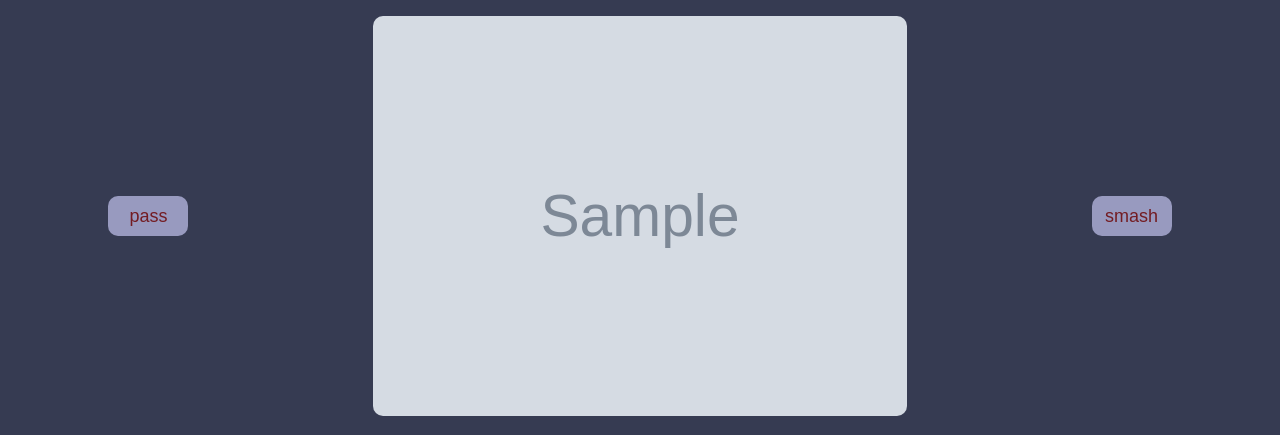
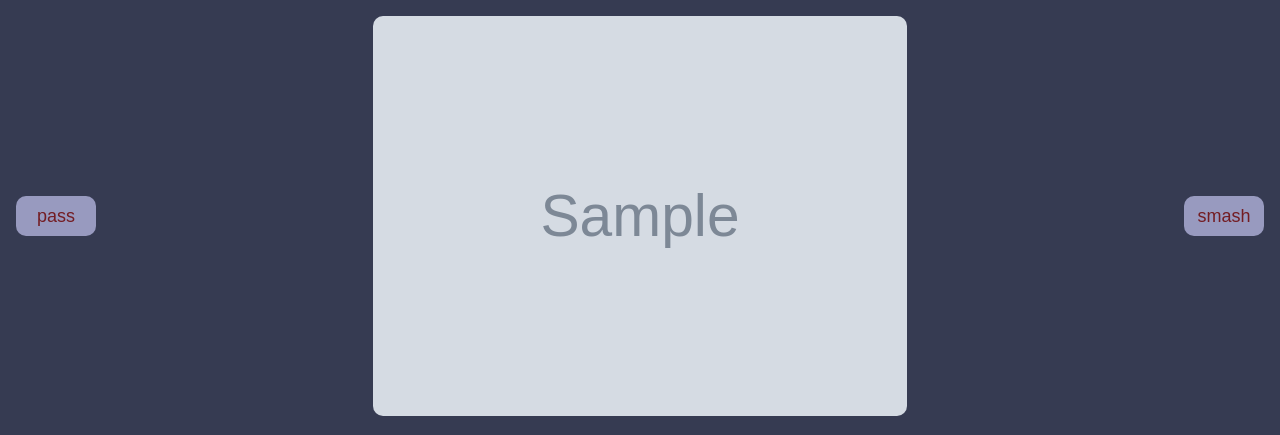
Before and after one commit to apoleon33/iya, a Flask app: template templates/index.html in a window 1280 px wide. Shown: the top 435 px of the page. Run offline with Flask 2, Linux system fonts and the light colour scheme; the template is opened without the code that fills it: most values are stand-ins (such as "Sample title", 1, 10 or a date in 2020); grey boxes marked "Sample" are stand-in pictures; style sheets or scripts are compiled from the project's sources; parts of the project's set-up code (start-up, migrations or seed data) failed here and were passed over.

Commit message:
buttons no more moving

```diff
--- a/static/style.scss
+++ b/static/style.scss
@@ -16,7 +16,7 @@ body{
 main{
     display: flex;
     align-items: center;
-    justify-content: space-evenly;
+    justify-content: space-between;
     padding: 1em;
 
     button{
```
